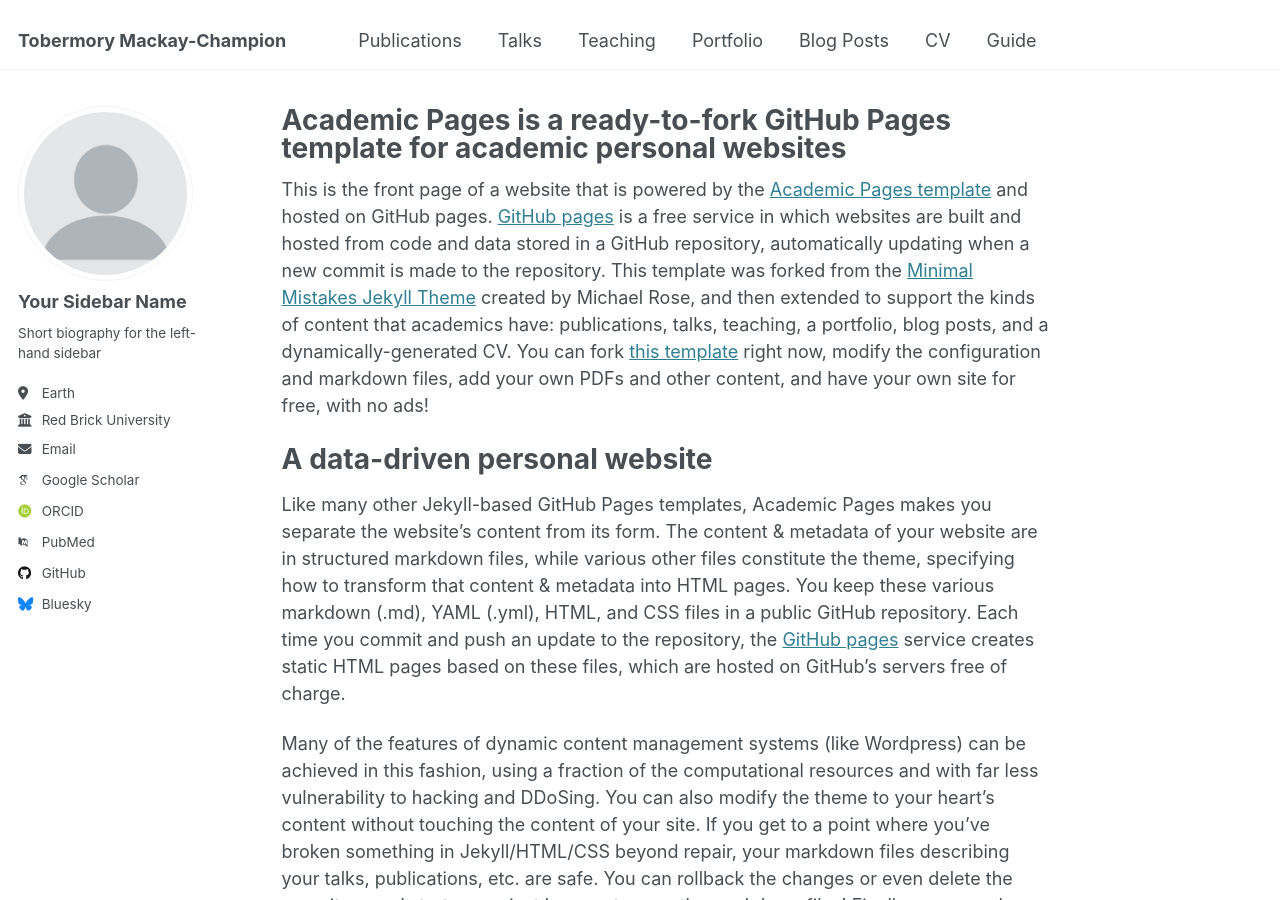
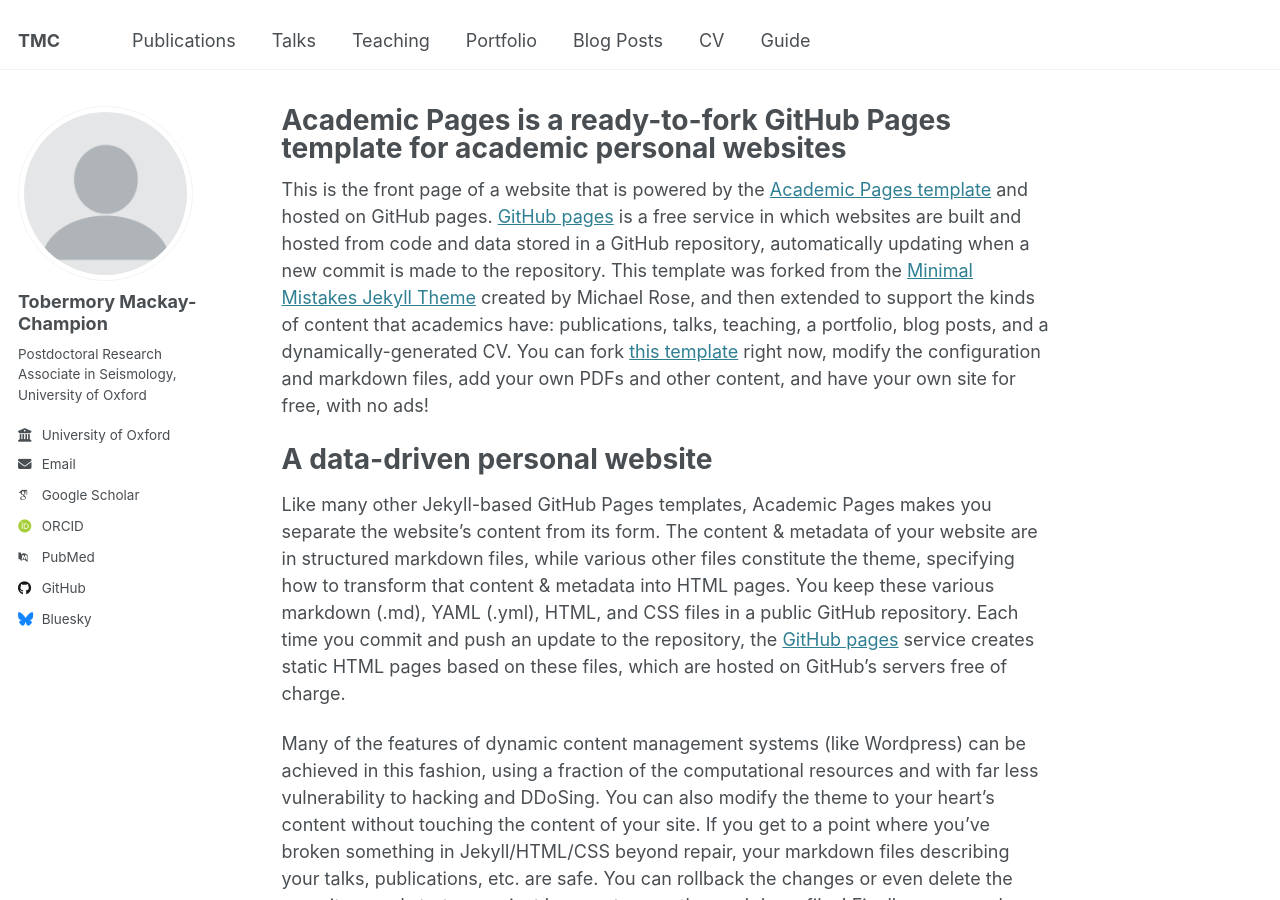
Before and after one commit to TMackay-Champion/TMackay-Champion.github.io, a Jekyll site: the page built from _pages/about.md, in a window 1280 px wide and 900 px high. Built offline with Jekyll 4.4.1, drawn with Linux system fonts in a browser that asks for light colours; some web fonts are replaced.

Commit message:
Update _config.yml

```diff
--- a/_config.yml
+++ b/_config.yml
@@ -9,7 +9,7 @@
 # Basic Site Settings
 locale                   : "en-US"
 site_theme               : "default"
-title                    : "Tobermory Mackay-Champion"
+title                    : "TMC"
 title_separator          : "-"
 name                     : &name "Tobermory Mackay-Champion"
 description              : &description "Passive seismologist, petrologist, field geologist"
@@ -23,13 +23,13 @@ repository               : "academicpages/academicpages.github.io"
 author:
   # Biographic information
   avatar           : "profile.png"
-  name             : "Your Sidebar Name"
+  name             : "Tobermory Mackay-Champion"
   pronouns         : # example: "she/her"
-  bio              : "Short biography for the left-hand sidebar"
-  location         : "Earth"
-  employer         : "Red Brick University"
+  bio              : "Postdoctoral Research Associate in Seismology, University of Oxford"
+  location         : #"Oxford"
+  employer         : "University of Oxford"
   uri              : # URL
-  email            : "none@example.org"
+  email            : "tmackaychampion@gmail.com"
 
   # Academic websites
   arxiv            : # URL - Update with the correct link to your profile
```
